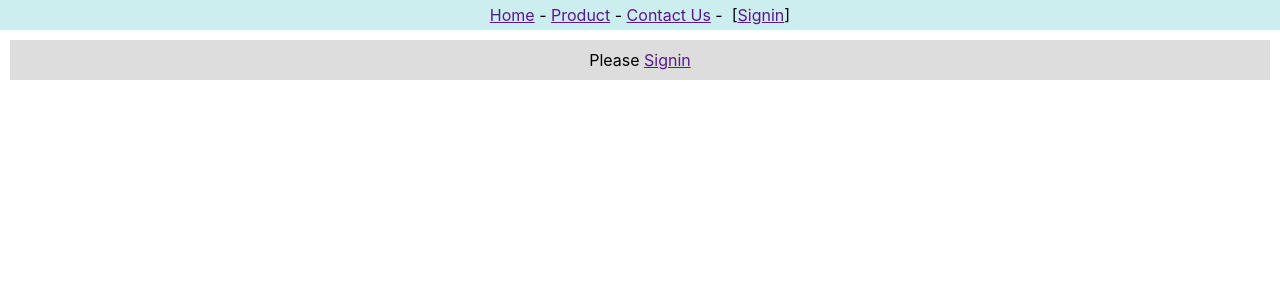
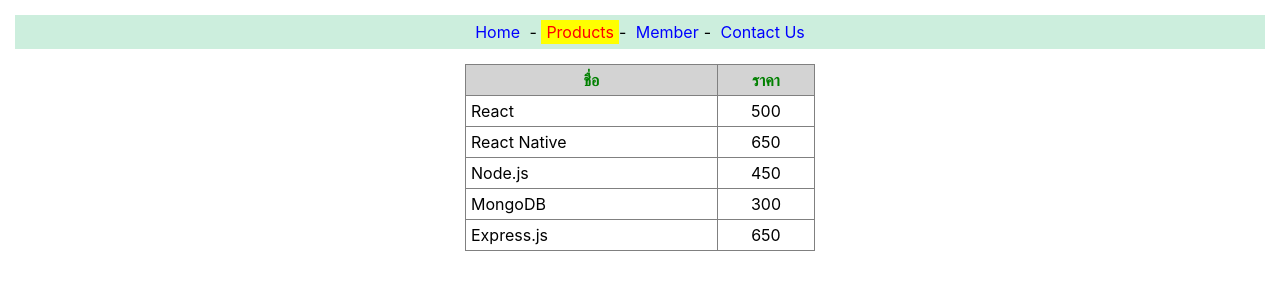
Before and after one commit to aekkaphonz/App1, a React (Create React App) app: page /products in a window 1280 px wide. Shown: the top 300 px of the page. Built offline with nearby package versions, Linux system fonts and the light colour scheme.

Commit message:
Route
Route

```diff
--- a/package.json
+++ b/package.json
@@ -8,6 +8,7 @@
     "@testing-library/user-event": "^13.5.0",
     "react": "^18.3.1",
     "react-dom": "^18.3.1",
+    "react-router-dom": "^6.26.2",
     "react-scripts": "5.0.1",
     "web-vitals": "^2.1.4"
   },
--- a/src/App.js
+++ b/src/App.js
@@ -2,15 +2,11 @@ import React from 'react'
 import { userContext } from './context'
 import Header2 from './context-header2'
 import Content2 from './context-content2'
+import Router2 from './router2'
+import Router3 from './router3'
 
 
 
 export default function App(){
-  let[user,setUser] = React.useState('')
-  return(
-  <userContext.Provider value={[user,setUser]}>
-    <Header2/>
-    <Content2/>
-  </userContext.Provider>
-  )
+  return <Router3/>
 }
--- /dev/null
+++ b/src/home.js
@@ -0,0 +1,14 @@
+import React from "react";
+
+export default function Home() {
+  return (
+    <p style={{ textAlign: "center" }}>
+      <h3></h3>
+      รายชื่อ <a href="/products">สินค้า</a> ที่เรามีจำหน่าย
+      <br/>
+      แต่ท่านต้องเป็น <a href="/member">สมาชิก</a> จึงจะสั่งซื้อได้
+      <br/>
+      หากมีข้อสงสัย กรุณา <a href="contact">ติดต่อเรา</a>
+    </p>
+  );
+}
--- /dev/null
+++ b/src/member.js
@@ -0,0 +1,7 @@
+import React from "react";
+
+export default function Member(){
+    return(
+        <div style={{textAlign:"center"}}>Member Page</div>
+    )
+}
--- /dev/null
+++ b/src/navlink.css
@@ -0,0 +1,18 @@
+.nav{
+    background-color: #ced;
+    padding: 7px;
+    text-align: center;
+    margin: 15px;
+}
+
+.menu{
+    color: blue;
+    text-decoration: none;
+    padding: 2px 5px;
+}
+.active_menu{
+    color: red;
+    background-color: yellow;
+    text-decoration: none;
+    padding: 2px 5px;
+}
--- /dev/null
+++ b/src/products.css
@@ -0,0 +1,15 @@
+table{
+    width: 350px;
+    border-collapse: collapse;
+    margin: auto;
+}
+th{
+    background-color: lightgrey;
+    color: green;
+}
+th, td{
+    padding: 5px;
+}
+td:nth-child(2){
+    text-align: center;
+}
--- /dev/null
+++ b/src/products.js
@@ -0,0 +1,31 @@
+import React from "react";
+import "./products.css";
+
+export default class Products extends React.Component {
+  data = [
+    ["React", 500],
+    ["React Native", 650],
+    ["Node.js", 450],
+    ["MongoDB", 300],
+    ["Express.js", 650],
+  ];
+  render() {
+    return (
+      <table border="1">
+        <tr>
+          <th>ชื่อ</th>
+          <th>ราคา</th>
+        </tr>
+        {this.data.map((d) => {
+          return (
+            <tr>
+              <td>{d[0]}</td>
+              <td>{d[1]}</td>
+            </tr>
+         )
+        })
+        }
+      </table>
+    )
+  }
+}
--- /dev/null
+++ b/src/router2.js
@@ -0,0 +1,43 @@
+import React from "react";
+import { BrowserRouter, NavLink } from "react-router-dom";
+import "./navlink.css";
+
+export default function Router2() {
+  return (
+    <BrowserRouter>
+      <nav className="nav">
+        <NavLink
+          to="Home"
+          className={({ isActive }) => (isActive ? "active_menu" : "menu")}
+          style={({ isActive }) => {
+            return {
+              fontWeight: isActive ? "bold" : "normal",
+            };
+          }}
+        >
+          Home
+        </NavLink>{" "}
+        -&nbsp;
+        <NavLink
+          to="Products"
+          className={({ isActive }) => (isActive ? "active_menu" : "menu")}
+        >
+          Products
+        </NavLink>-&nbsp;
+        <NavLink
+          to="Member"
+          className={({ isActive }) => (isActive ? "active_menu" : "menu")}
+        >
+          Member
+        </NavLink>-&nbsp;
+        <NavLink
+          to="Contact"
+          className={({ isActive }) => (isActive ? "active_menu" : "menu")}
+        >
+          Contact Us
+        </NavLink>
+      </nav>
+    </BrowserRouter>
+
+  );
+}
--- /dev/null
+++ b/src/router3.js
@@ -0,0 +1,55 @@
+import React from "react";
+import { BrowserRouter, NavLink, Route, Routes } from "react-router-dom";
+import "./navlink.css";
+import Home from "./home";
+import Products from "./products";
+import Member from "./member";
+
+
+export default function Router3() {
+  return (
+    <BrowserRouter>
+      <nav className="nav">
+        <NavLink
+          to="Home"
+          className={({ isActive }) => (isActive ? "active_menu" : "menu")}
+          style={({ isActive }) => {
+            return {
+              fontWeight: isActive ? "bold" : "normal",
+            };
+          }}
+        >
+          Home
+        </NavLink>{" "}
+        -&nbsp;
+        <NavLink
+          to="Products"
+          className={({ isActive }) => (isActive ? "active_menu" : "menu")}
+        >
+          Products
+        </NavLink>
+        -&nbsp;
+        <NavLink
+          to="Member"
+          className={({ isActive }) => (isActive ? "active_menu" : "menu")}
+        >
+          Member
+        </NavLink>
+        -&nbsp;
+        <NavLink
+          to="Contact"
+          className={({ isActive }) => (isActive ? "active_menu" : "menu")}
+        >
+          Contact Us
+        </NavLink>
+      </nav>
+      <Routes style={{ margin: "20px" }}>
+        <Route path="/home" element={<Home/>} />
+        <Route path="/products" element={<Products />} />
+        <Route path="/member" Component={Member} />
+        <Route path="/contact" element={<div style={{textAlign:"center"}}>Contact Page</div>} />
+        <Route path="/*" element={<div style={{textAlign:"center"}}>Error 404 Not Found</div>} />
+      </Routes>
+    </BrowserRouter>
+  );
+}
```
Also changed, not shown: 1 other file (tests, documents, lock files or other folders).
